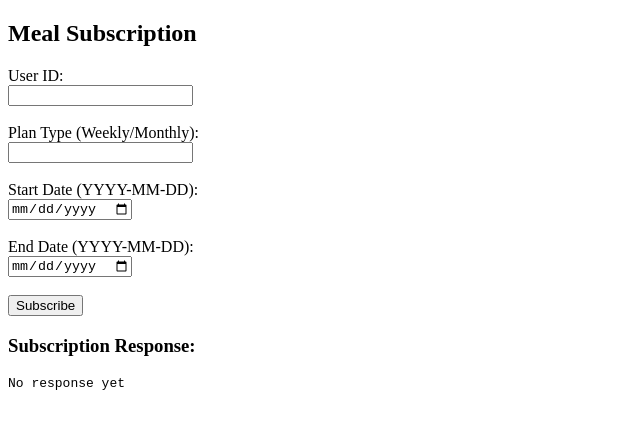
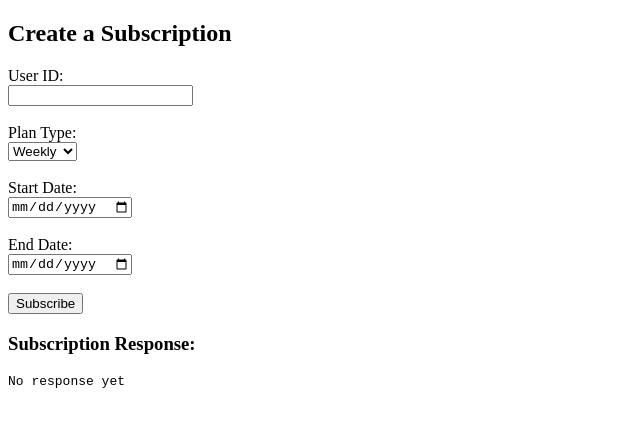
Before and after one commit to Sugumanchim/Lunch-Box, a website: page subscribe.html in a window 1280 px wide. Shown: the whole page, without its empty margins (0-640 px from the left). Drawn offline with Linux system fonts and the light colour scheme.

Commit message:
subscribe.html

```diff
--- a/subscribe.html
+++ b/subscribe.html
@@ -4,28 +4,31 @@
   <title>Subscribe - The Lunch Box</title>
 </head>
 <body>
-  <h2>Meal Subscription</h2>
-  <form id="subscribeForm">
+  <h2>Create a Subscription</h2>
+  <form id="subscriptionForm">
     <label>User ID:</label><br>
     <input type="text" id="userId" required><br><br>
 
-    <label>Plan Type (Weekly/Monthly):</label><br>
-    <input type="text" id="planType" required><br><br>
+    <label>Plan Type:</label><br>
+    <select id="planType" required>
+      <option value="Weekly">Weekly</option>
+      <option value="Monthly">Monthly</option>
+    </select><br><br>
 
-    <label>Start Date (YYYY-MM-DD):</label><br>
+    <label>Start Date:</label><br>
     <input type="date" id="startDate" required><br><br>
 
-    <label>End Date (YYYY-MM-DD):</label><br>
+    <label>End Date:</label><br>
     <input type="date" id="endDate" required><br><br>
 
     <button type="submit">Subscribe</button>
   </form>
 
   <h3>Subscription Response:</h3>
-  <pre id="subResponse">No response yet</pre>
+  <pre id="subscriptionResponse">No response yet</pre>
 
   <script>
-    document.getElementById('subscribeForm').addEventListener('submit', async function (e) {
+    document.getElementById('subscriptionForm').addEventListener('submit', async function (e) {
       e.preventDefault();
 
       const userId = document.getElementById('userId').value;
@@ -37,13 +40,13 @@
         method: 'POST',
         headers: {
           'Content-Type': 'application/json',
-          'Authorization': 'Bearer secret123' // Matches your auth middleware
+          'Authorization': 'Bearer secret123' // ✅ must match your middleware
         },
         body: JSON.stringify({ userId, planType, startDate, endDate })
       });
 
       const data = await response.json();
-      document.getElementById('subResponse').textContent = JSON.stringify(data, null, 2);
+      document.getElementById('subscriptionResponse').textContent = JSON.stringify(data, null, 2);
     });
   </script>
 </body>
```
